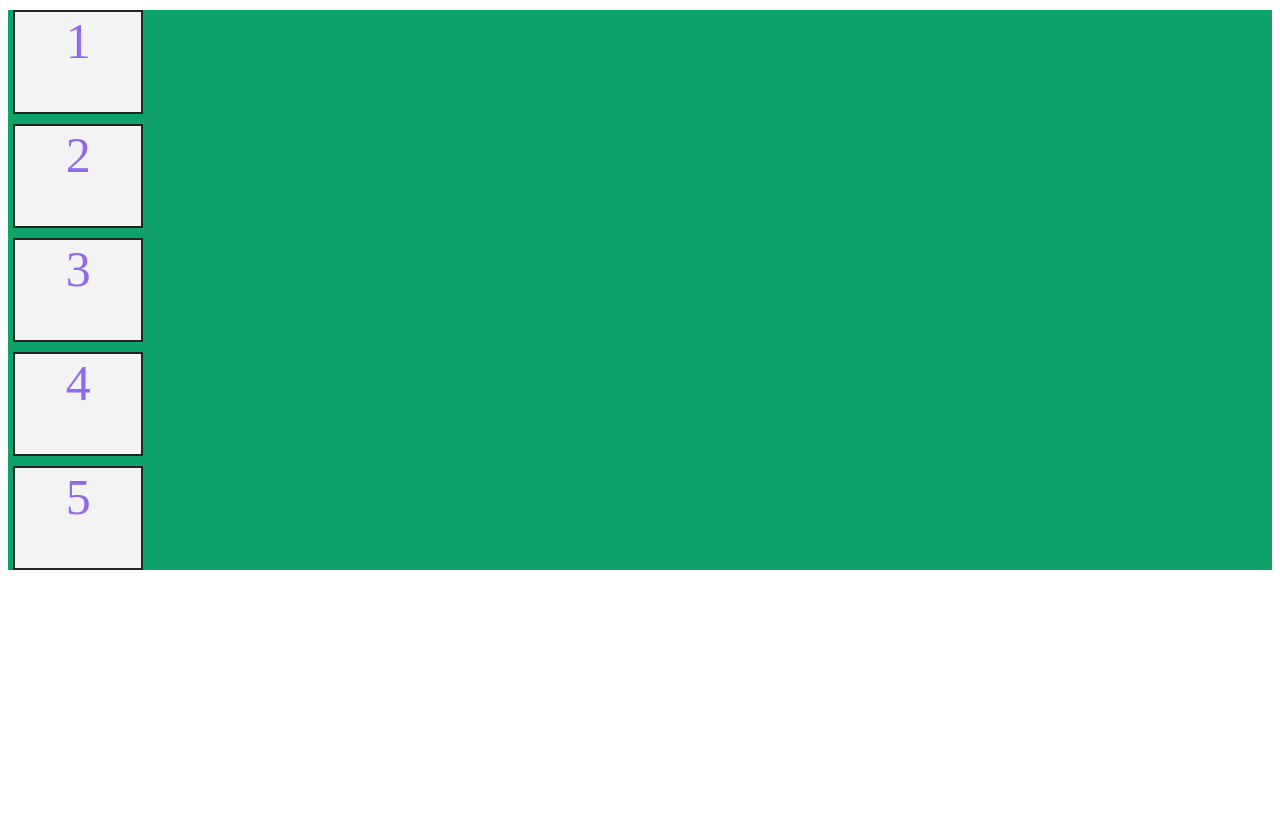
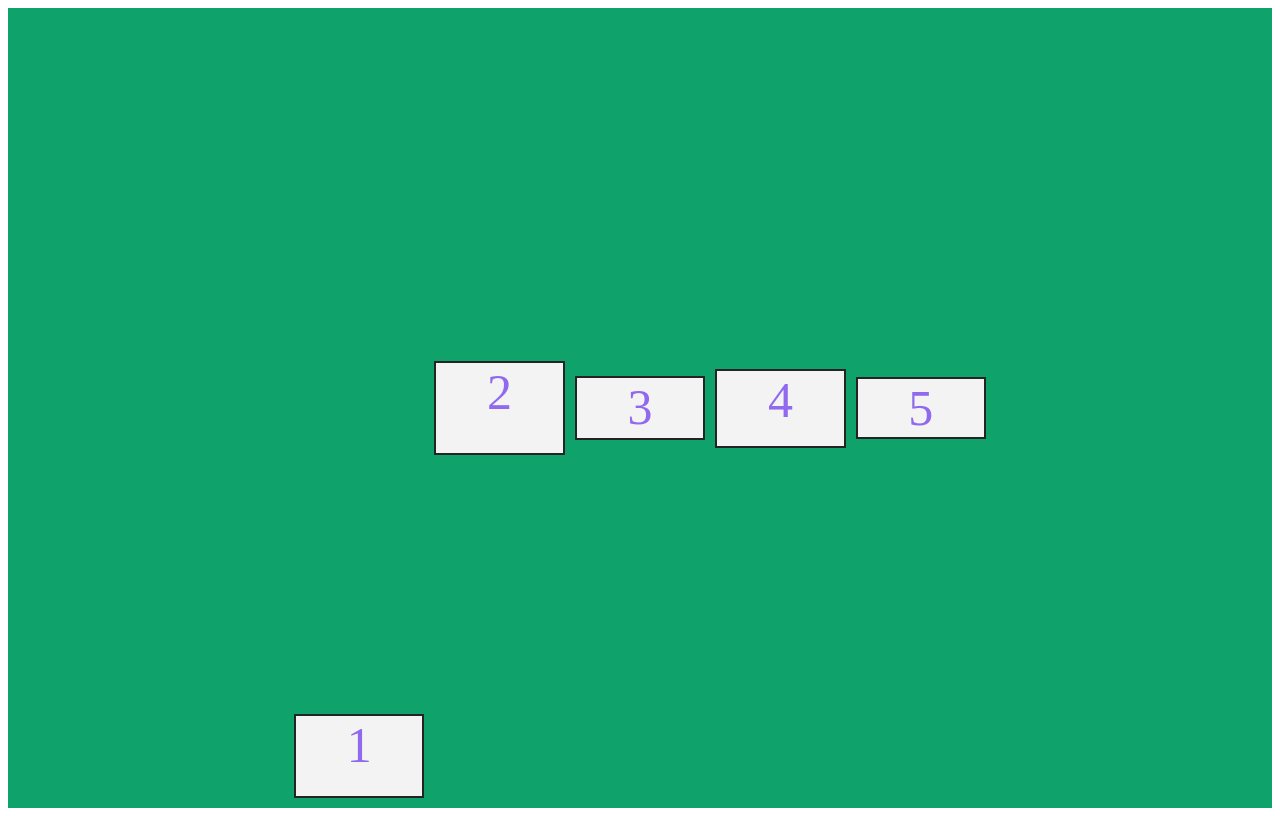
Before and after one commit to DiegoCampos1/0122fullstackNode, a plain HTML site: page aula12-CSS-Flex-Box/index2.html in a window 1280 px wide. Drawn offline with Linux system fonts and the light colour scheme.

Commit message:
Flex-box Intervalo

```diff
--- a/aula12-CSS-Flex-Box/index2.html
+++ b/aula12-CSS-Flex-Box/index2.html
@@ -10,17 +10,41 @@
         background-color: rgb(243, 243, 243);
         border: 2px solid #232525;
         font-size: 50px;
-        height: 100px;
         margin: 10px 5px;
         text-align: center;
         width: 10%;
       }
 
+      .box-1 {
+        height: 80px;
+        align-self: end;
+      }
+
       .box-container {
         background-color: #0fa36b;
+        display: flex;
+        justify-content: center;
+        align-items: center;
+        height: 100vh;
+
       }
 
-      .box-5 {
+      .box-2 {
+        height: 90px;
+
+      }
+      .box-3 {
+        height: 60px;
+
+      }
+      .box-4 {
+        height: 75px;
+
+      }
+      .box-5:hover {
+        height: 100px;
+        flex-grow: 0.3;
+        border: 30px solid purple;
       }
 
     </style>
@@ -28,10 +52,10 @@
   </head>
   <body>
     <div class="box-container">
-      <div class="box">1</div>
-      <div class="box">2</div>
-      <div class="box">3</div>
-      <div class="box">4</div>
+      <div class="box box-1">1</div>
+      <div class="box box-2">2</div>
+      <div class="box box-3">3</div>
+      <div class="box box-4">4</div>
       <div class="box box-5">5</div>
     </div>
   </body>
```
